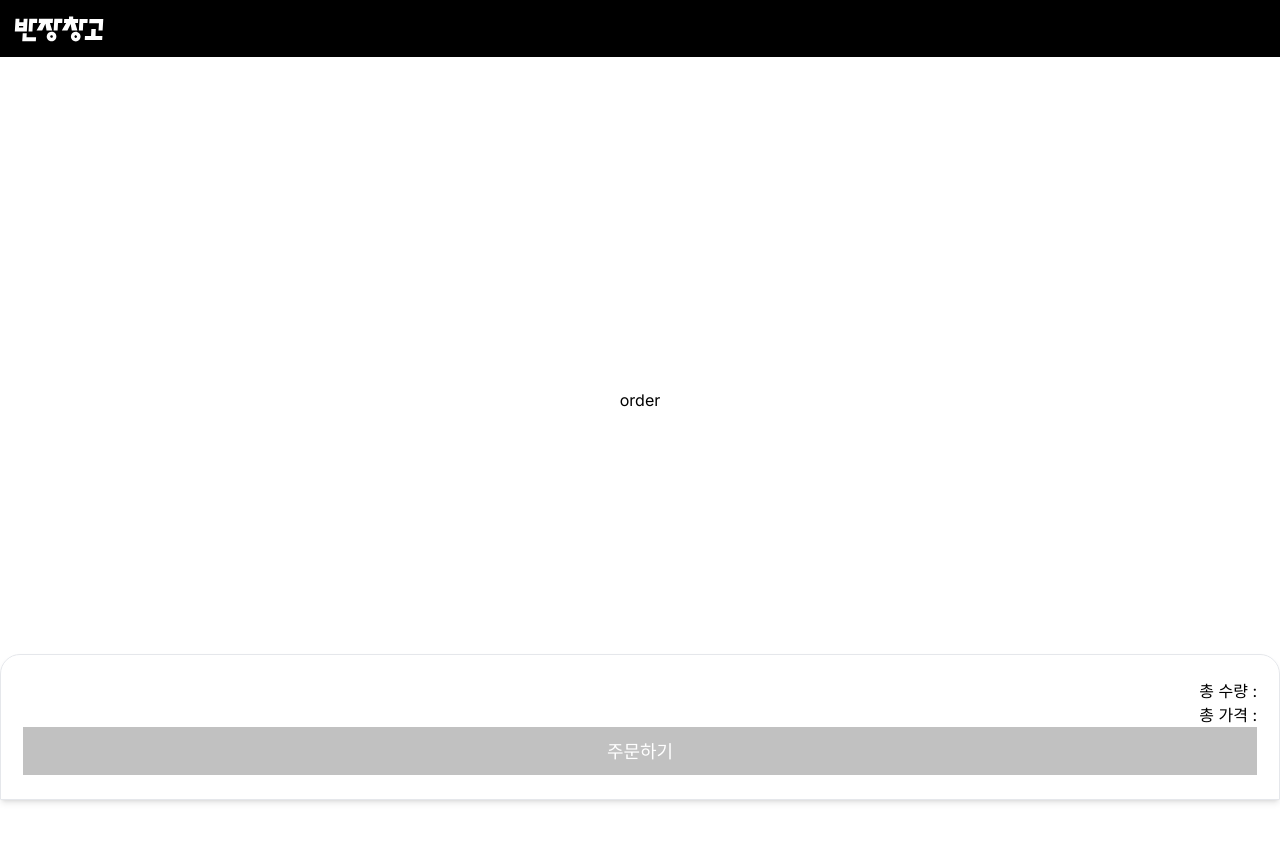
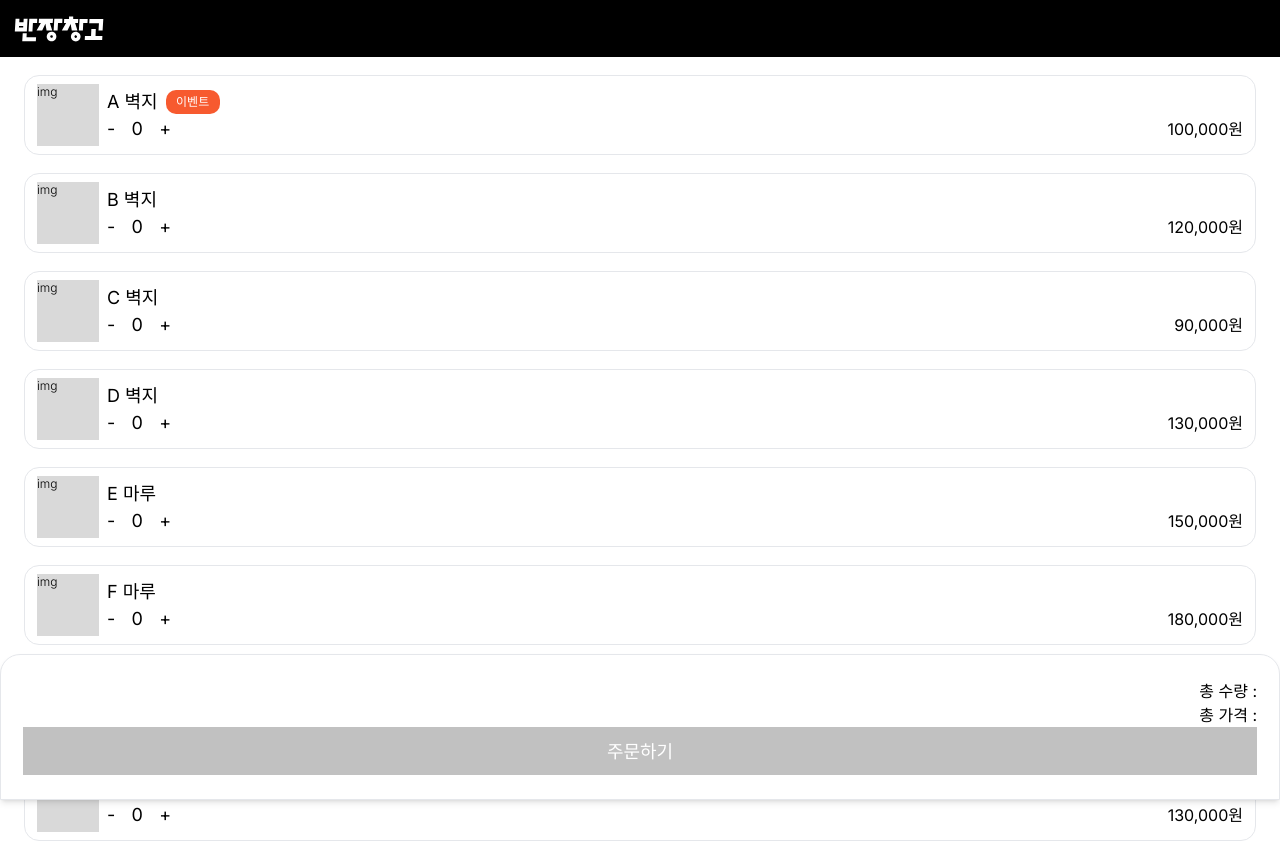
Before and after one commit to powercording/2nd, a Next.js app: page /order in a window 1280 px wide. Shown: the top 841 px of the page. Before the commit the page ends 800 px from the top, so only its background shows below. Built offline with nearby package versions, Linux system fonts and the light colour scheme; data requests are answered from the project's data file.

Commit message:
Feat: Recoil and navigate pages

```diff
--- /dev/null
+++ b/src/app/atom/atom.ts
@@ -0,0 +1,9 @@
+import { atom } from "recoil";
+
+const orderState = atom({
+  key: "orderState",
+  default: {
+    items: [],
+    total: 0,
+  },
+});
--- a/src/app/layout.tsx
+++ b/src/app/layout.tsx
@@ -1,6 +1,7 @@
 import type { Metadata } from "next";
 import { Inter } from "next/font/google";
 import "./globals.css";
+import RecoilProvider from "./recoil-provider";
 
 const inter = Inter({ subsets: ["latin"] });
 
@@ -16,7 +17,9 @@ export default function RootLayout({
 }) {
   return (
     <html lang="en">
-      <body className={inter.className}>{children}</body>
+      <RecoilProvider>
+        <body className={inter.className}>{children}</body>
+      </RecoilProvider>
     </html>
   );
 }
--- /dev/null
+++ b/src/app/loading.tsx
@@ -0,0 +1,9 @@
+import React from "react";
+
+export default function loadiing() {
+  return (
+    <main className="flex min-h-screen flex-col items-center justify-center gap-10 bg-white">
+      loading...
+    </main>
+  );
+}
--- a/src/app/order/page.tsx
+++ b/src/app/order/page.tsx
@@ -1,22 +1,31 @@
+import BottomSheet from "@/components/bottom-sheet";
+import Item from "@/components/item";
 import { LogoSmall } from "@/icons/logo";
+import Link from "next/link";
 import React from "react";
 
-export default function Page() {
+export type Item = {
+  name: string;
+  event: boolean;
+  price: number;
+  id: number;
+};
+
+export default async function Page() {
+  const getItems = await fetch("http://localhost:3001/items");
+  const items: Item[] = await getItems.json();
+
   return (
-    <main className="flex min-h-screen flex-col items-center justify-center gap-10 bg-white">
+    <main className="flex min-h-screen flex-col items-center justify-center gap-[18px] bg-white px-6 py-[75px] pb-[164px]">
       <nav className="fixed top-0 h-[57px] bg-black w-full flex items-center px-3">
-        <LogoSmall />
+        <Link href="/">
+          <LogoSmall />
+        </Link>
       </nav>
-      order
-      <div className="fixed bottom-0 w-full rounded-t-[20px] border shadow-md px-[22px] py-[24px] flex-col gap-[18px]">
-        <div className="text-end">
-          <p>총 수량 : </p>
-          <p>총 가격 : </p>
-        </div>
-        <button className="w-full h-12 text-white bg-[#C1C1C1] flex justify-center items-center text-[18px] font-normal">
-          주문하기
-        </button>
-      </div>
+      {items?.map((item) => (
+        <Item key={item.id} item={item} />
+      ))}
+      <BottomSheet />
     </main>
   );
 }
--- /dev/null
+++ b/src/app/recoil-provider.tsx
@@ -0,0 +1,10 @@
+"use client";
+import { RecoilRoot } from "recoil";
+
+type RootProps = {
+  children: React.ReactNode;
+};
+
+export default function RecoilProvider({ children }: RootProps) {
+  return <RecoilRoot>{children}</RecoilRoot>;
+}
--- /dev/null
+++ b/src/components/bottom-sheet.tsx
@@ -0,0 +1,15 @@
+import React from "react";
+
+export default function BottomSheet() {
+  return (
+    <div className="fixed bottom-0 w-full rounded-t-[20px] border shadow-md px-[22px] py-[24px] flex-col gap-[18px] min-w-[250px] bg-white">
+      <div className="text-end">
+        <p>총 수량 : </p>
+        <p>총 가격 : </p>
+      </div>
+      <button className="w-full h-12 text-white bg-[#C1C1C1] flex justify-center items-center text-[18px] font-normal">
+        주문하기
+      </button>
+    </div>
+  );
+}
--- /dev/null
+++ b/src/components/item.tsx
@@ -0,0 +1,68 @@
+"use client";
+
+import React, { ComponentPropsWithoutRef, useState } from "react";
+import { Item } from "@/app/order/page";
+
+type ItemProps = { item: Item } & ComponentPropsWithoutRef<"div">;
+
+export default function Item({ item, ...rest }: ItemProps) {
+  const { name, event, price, id } = item;
+  return (
+    <div
+      className="w-full h-20 flex items-center px-3 py-[9px] border border-opacity-30 rounded-[15px] gap-2 whitespace-nowrap min-w-[250px]"
+      {...rest}
+    >
+      {/* 원래 Image 컴포넌트를 사용해야 하지만 비어있으므로 */}
+      <div
+        id="img"
+        className="h-[62px] w-[62px] bg-[#D9D9D9] text-xs font-light"
+      >
+        img
+      </div>
+      {/* name and price */}
+      <div id="item-info" className="flex flex-col justify-between grow">
+        <div className="text-[18px] flex items-center gap-2">
+          {name}
+          {event ? (
+            <span className="bg-[#F75A2F] text-white w-[54px] h-6 inline-flex rounded-[10px] text-xs justify-center items-center">
+              이벤트
+            </span>
+          ) : null}
+        </div>
+        <div className="flex items-center justify-between w-full">
+          <Counter />
+          <p>{price.toLocaleString()}원</p>
+        </div>
+      </div>
+    </div>
+  );
+}
+
+// this Counter component seems not to be used other than this file.
+// so I didn't create a new file for this.
+export function Counter() {
+  const [count, setCount] = useState(0);
+
+  const increment = () => setCount((count) => count + 1);
+
+  return (
+    <div className="flex items-center gap-2 text-[18px]">
+      <button
+        onClick={() =>
+          setCount((count) => {
+            if (count === 0) {
+              return count;
+            }
+            return count - 1;
+          })
+        }
+      >
+        -
+      </button>
+
+      <span className="flex w-7 justify-center">{count}</span>
+
+      <button onClick={increment}>+</button>
+    </div>
+  );
+}
--- /dev/null
+++ b/src/hooks/useItemOrder.tsx
@@ -0,0 +1,5 @@
+import React from "react";
+
+export default function useItemOrder() {
+  return <div>useItemOrder</div>;
+}
```
